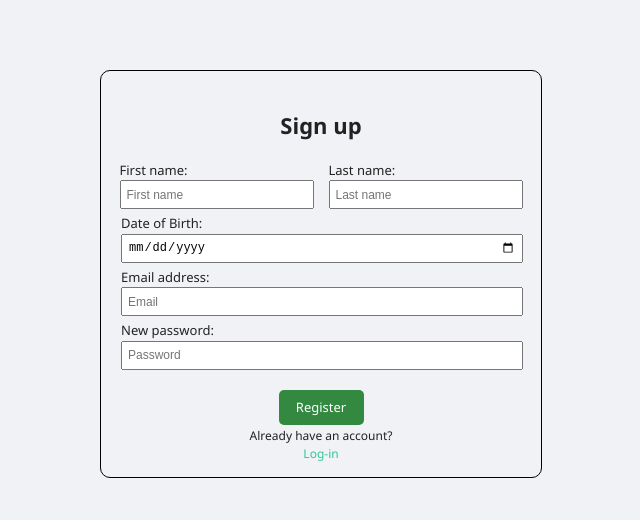
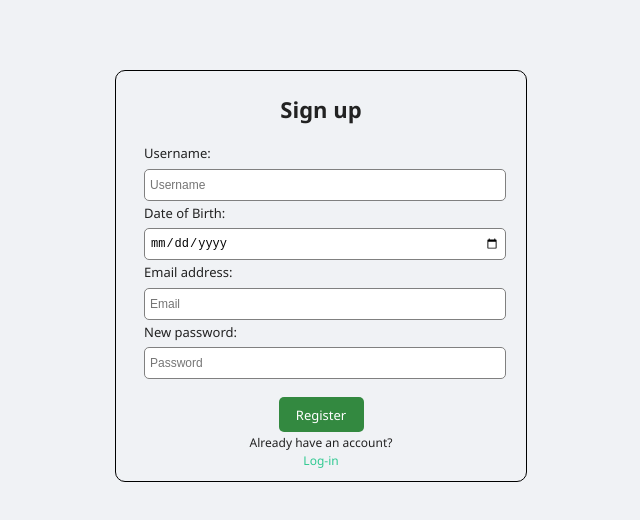
Before and after one commit to joseph670615519/Flink-Social-Media-Project, a React (Vite) app in the folder social-app--/: page /register in a window 1280 px wide. Shown: the top 520 px of the page, without its empty margins (319-959 px from the left). Built offline with nearby package versions, Linux system fonts and the light colour scheme.

Commit message:
Register: add validation and some styling

```diff
--- a/social-app--/src/pages/Register.css
+++ b/social-app--/src/pages/Register.css
@@ -1,8 +1,8 @@
 .sign-up{
     border: 1px solid black;
     border-radius: 10px;
-    width: 400px;
-    height: 366px;
+    width: 370px;
+    height: 370px;
     margin: auto;
     margin-top: 70px;
     padding: 20px;
@@ -10,64 +10,51 @@
 
 h2{
     text-align: center;
+    margin-top: 2px;
 }
 
 label{
     font-size: 13px;
 }
 
-.name-row{
-    display: flex;
-    justify-content: center;
-    gap: 15px;
+input{
+    border-radius: 5px;
+    border: 1px solid gray;
+    margin-top: 5px;
 }
 
-.name-group{
-    display: flex;
-    flex-direction: column;
-    text-align: left;
-}
-
-#fname{
-    height: 15px;
+#register-username{
+    height: 20px;
     font-size: 12px;
     padding: 5px;
-    width: 180px;
-}
-
-#lname{
-    height: 15px;
-    font-size: 12px;
-    padding: 5px;
-    width: 180px;
+    width: 350px;
 }
 
 .form-group{
-    display: flex;
-    flex-direction: column;
+    margin-top: 3px;
     text-align: left;
-    margin-top: 5px;
+    margin-left: 8px;
 }
 
 #DoB{
-    height: 15px;
+    height: 20px;
     font-size: 12px;
     padding: 5px;
-    width: 388px;
+    width: 350px;
 }
 
 #email{
-    height: 15px;
+    height: 20px;
     font-size: 12px;
     padding: 5px;
-    width: 388px;
+    width: 350px;
 }
 
 #pw{
-    height: 15px;
+    height: 20px;
     font-size: 12px;
     padding: 5px;
-    width: 388px;
+    width: 350px;
 }
 
 button{
@@ -77,7 +64,7 @@ button{
     font-size: 13px;
     border-radius: 5px;
     cursor: pointer;
-    margin-top: 20px;
+    margin-top: 18px;
 }
 
 p{
--- a/social-app--/src/pages/Register.jsx
+++ b/social-app--/src/pages/Register.jsx
@@ -1,40 +1,68 @@
-import React from 'react'
+import React, { useState} from 'react'
 import './Register.css'
 
 function Register () {
+    const [Username, setUsername] = React.useState('');
+    const [DoB, setDoB] = React.useState('');
+    const [email, setEmail] = React.useState('');
+    const [pw, setPw] = React.useState('');
+
+    const handleSubmit = (e) => {
+        e.preventDefault();
+
+        //username
+        const usernameRegex = /^[a-zA-Z0-9_]{5,}$/;
+        if(!usernameRegex.test(Username)){
+            alert('Username must be at least 5 characters and can include letters, numbers, _ or -');
+            return;
+        }
+
+        //email
+        const emailRegex = /^[^\s@]+@[^\s@]+\.[^\s@]+$/;
+        if(!emailRegex.test(email)){
+            alert('Invalid email address.');
+            return;
+        }
+
+        //password
+        const passwordRegex = /^(?=.*[a-z])(?=.*[A-Z])(?=.*\d)(?=.*[\W_]).{8,}$/;
+        if(!passwordRegex.test(pw)){
+            alert('Password must be at least 8 characters, include uppercase, lowercase, number, and special character.');
+            return;
+        }
+
+        alert('Registration successful!');
+        console.log('Registering with:', { Username, DoB, email, pw });
+    };
+
   return (
     <div className='sign-up'>
         <h2>Sign up</h2>
-        <form className="register-form">
+        <form className="register-form" onSubmit={handleSubmit}>
 
-            <div className='name-row'>
-                <div className='name-group'>
-                    <label>First name: </label>
-                        <input id='fname' type="text" placeholder="First name" required />
-                </div>
+            <div className='form-group'>
+                <label>Username: </label>
+                    <input id='register-username' type="text" placeholder="Username" value={Username} onChange={(e) => setUsername(e.target.value)} required/>
+            </div>
 
-                <div className='name-group'>
-                    <label>Last name: </label>
-                        <input id='lname' type="text" placeholder="Last name" required />
-                </div>
-            </div>
 
             <div className='form-group'>
                 <label>Date of Birth: </label>
-                    <input id='DoB' type="date" placeholder="Date of Birth" required />
+                    <input id='DoB' type="date" placeholder="Date of Birth" value={DoB} onChange={(e) => setDoB(e.target.value)} required />
             </div>
 
             <div className='form-group'>
                 <label>Email address: </label>
-                    <input id='email' type="email" placeholder="Email" required />
+                    <input id='email' type="email" placeholder="Email" value={email} onChange={(e) => setEmail(e.target.value)} required />
             </div>
 
             <div className='form-group'>
                 <label>New password: </label>
-                    <input id='pw' type="password" placeholder="Password" required />
+                    <input id='pw' type="password" placeholder="Password" value={pw} onChange={(e) => setPw(e.target.value)} required />
             </div>
 
             <button type="submit">Register</button>
+
         </form>
 
         <p>Already have an account? <a href="/"><br></br>Log-in</a></p>
```
